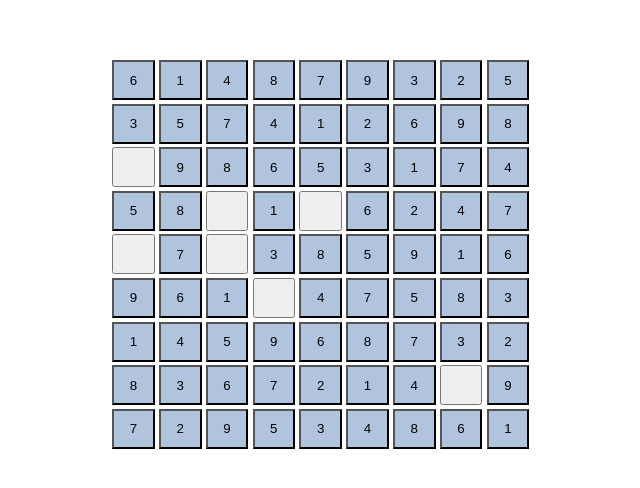
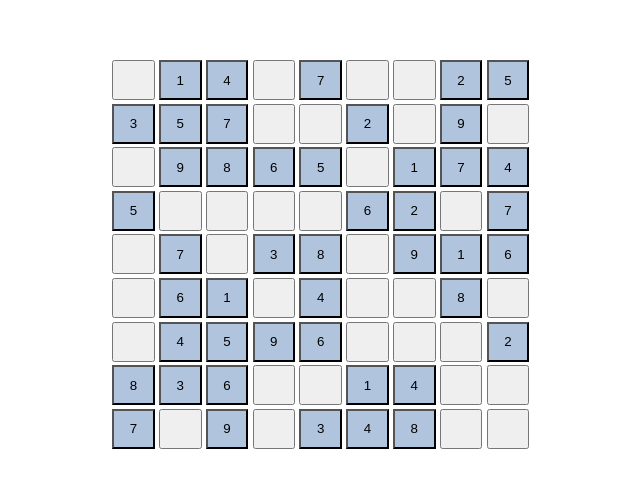
Before and after one commit to jacobdotgarner/vue-js-sudoku, a Vue app: page / in a window 1280 px wide. Shown: the top 488 px of the page, without its empty margins (313-953 px from the left). Built offline with nearby package versions, Linux system fonts and the light colour scheme.

Commit message:
Add difficulty selector prop to SudokuGrid.vue

```diff
--- a/src/App.vue
+++ b/src/App.vue
@@ -2,7 +2,7 @@
   <div id="app">
     <!-- <img alt="Vue logo" src="./assets/logo.png">
     <HelloWorld msg="Welcome to Your Vue.js App"/> -->
-    <sudoku-grid></sudoku-grid>
+    <sudoku-grid difficulty=0.4></sudoku-grid>
   </div>
 </template>
 
--- a/src/components/SudokuGrid.vue
+++ b/src/components/SudokuGrid.vue
@@ -33,6 +33,9 @@ export default {
       cells: this.initializeCells(),
       isVictory: false
     };
+  },
+  props: {
+    difficulty: Number //lower is easier, needs to be within 0-1
   },
   methods: {
     sBtnClick(id) {
@@ -112,11 +115,11 @@ export default {
       let arr = this.makeCells();
       let sudokuGrid = this.generateSudokuGrid();
       let i = 0;
-      const difficulty = 0.1;
+      //const difficulty = 0.4;
       //console.log(sudokuGrid);
       arr.map(c => {
         const rand = Math.random();
-        if (rand <= difficulty) {
+        if (rand <= this.difficulty) {
           c.val = "";
         } else {
           c.val = sudokuGrid[i];
@@ -436,4 +439,6 @@ export default {
 .preGen {
   background-color: lightsteelblue;
 }
+
+
 </style>
```
